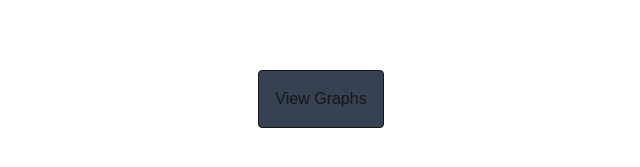
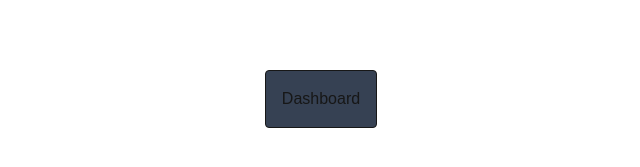
Before and after one commit to ashishKumar2709/ev_data_visual_app, a Next.js app: page / in a window 1280 px wide. Shown: the part 301-468 px from the top of the page, without its empty margins (319-959 px from the left). Built offline with nearby package versions, Linux system fonts and the light colour scheme.

Commit message:
ui changes

```diff
--- a/src/app/page.tsx
+++ b/src/app/page.tsx
@@ -6,7 +6,7 @@ const router = useRouter();
     <div className="h-full">
       <main className="h-full">
         <div className="h-full flex justify-center items-center">
-        <button className="border bg-gray-700 rounded p-4 cursor-pointer" onClick={()=>router.push("/graph")}>View Graphs</button>
+        <button className="border bg-gray-700 rounded p-4 cursor-pointer" onClick={()=>router.push("/graph")}>Dashboard</button>
       </div>
       </main>
       <footer className="">
```
